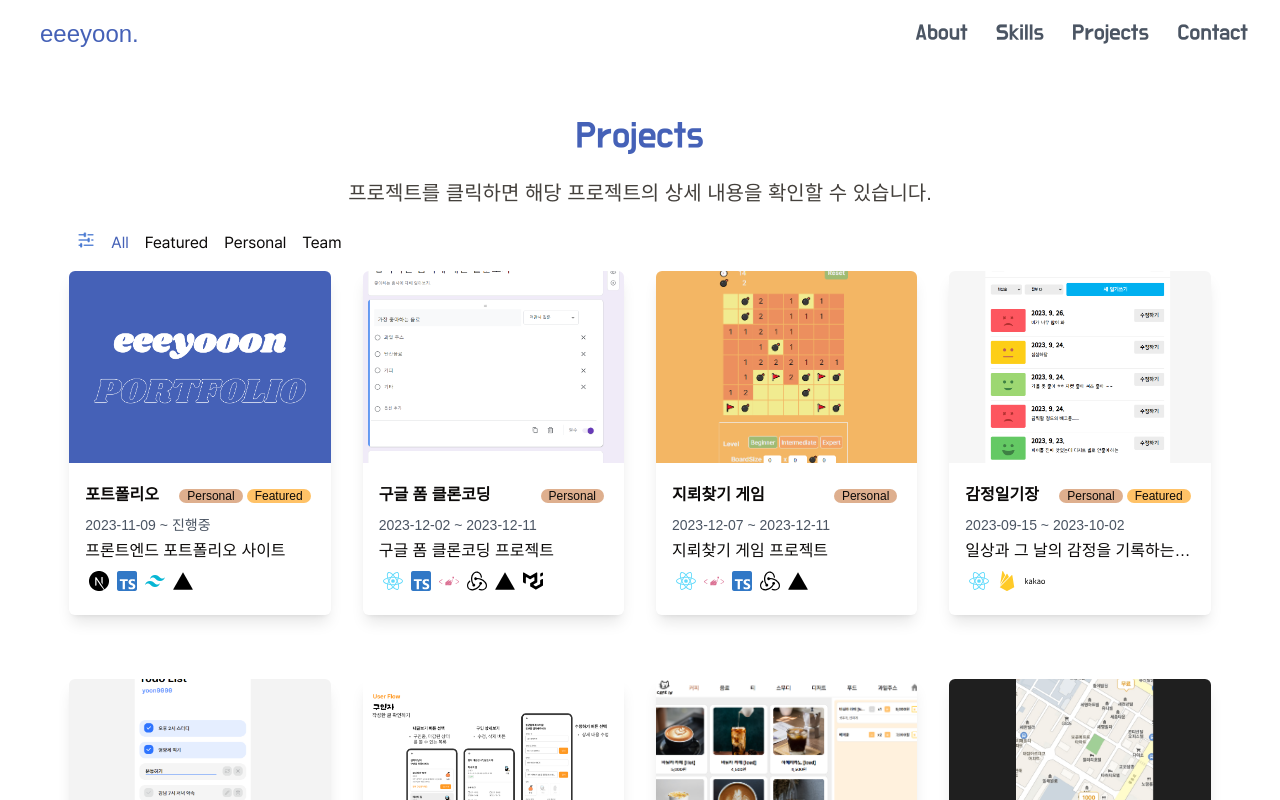
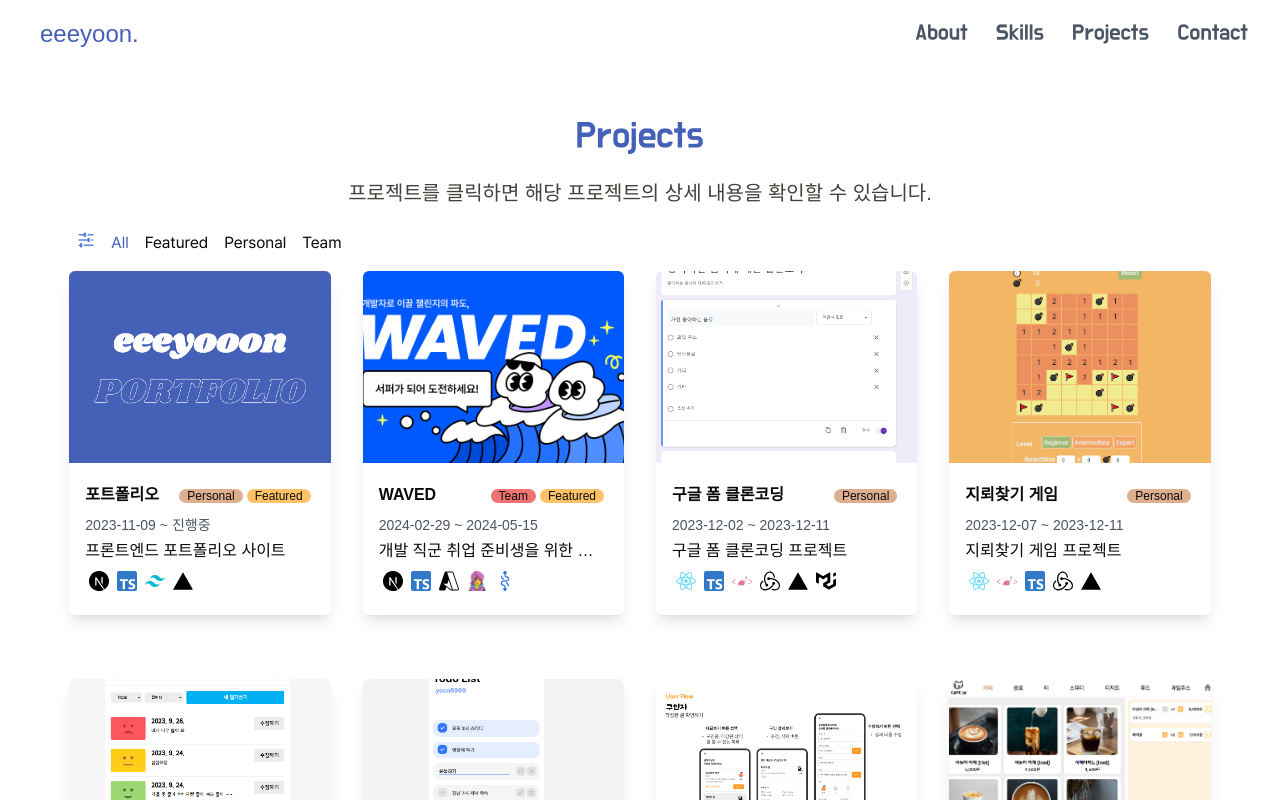
Before and after one commit to eeeyooon/portfolio, a Next.js app: page /projects in a window 1280 px wide. Built offline with nearby package versions, Linux system fonts and the light colour scheme; a web font is replaced by a local one.

Commit message:
chore: WAVED 프로젝트 데이터 추가

```diff
--- /dev/null
+++ b/data/projects/projectDetailData.ts/project10.ts
@@ -0,0 +1,24 @@
+export const project10 = {
+  title: "WAVED",
+  intro: "개발 직군 취업 준비생을 위한 챌린지 플랫폼",
+  description:
+    "WAVED는 개발 직군 취업 준비생을 대상으로 챌린지를 제공하는 플랫폼입니다. 개발 직군 취업 준비에 도움이 될 수 있도록 맞춤형 챌린지를 제공합니다. 원하는 챌린지에 예치금을 걸고, 같은 챌린지를 신청한 참여자들끼리 답변을 공유하며 동기부여를 얻을 수 있도록 합니다. 6주간 기획부터 MVP 모델 출시까지 진행하였고, 4주 간 베타 테스트와 QA에 대응 후 공식 런칭하였습니다. 현재는 IT 교육기업인 (주) 멋쟁이 사자처럼의 서비스 라인에 탑재를 위한 인수인계 절차를 진행 중입니다.",
+  points: [
+    `온보딩, 로그인 및 회원가입, 챌린지 신청 및 결제, 알림 기능, 프로필 페이지 및 관리자 페이지 등 화면 및 기능 개발`,
+    `로그인 성공 시 백엔드 서버로부터 \`JWT\`를 받아 \`NextJS API Routes\`를 활용하여 \`Next\` 서버에서 세션 관리 `,
+    `유저 인터랙션이 많은 페이지에선 \`CSR\`, 빠른 초기 로딩 및 SEO 최적화가 필요한 페이지에선 \`SSR\`을 선택하여 페이지마다 최적화된 렌더링 방식을 사용`,
+    `\`Axios Interceptors\`를 활용한 에러 핸들링 및 \`AccessToken\` 만료 시 새로운 \`AccessToken\`을 받을 수 있도록 기능 구현 - [[블로그 포스팅]](https://velog.io/@eeeyooon/Axios-%EC%9D%B8%ED%84%B0%EC%85%89%ED%84%B0%EB%A5%BC-%ED%99%9C%EC%9A%A9%ED%95%9C-%EC%97%90%EB%9F%AC-%ED%95%B8%EB%93%A4%EB%A7%81-%EB%B0%8F-AccessToken-%EB%A7%8C%EB%A3%8C-%EC%8B%9C-%EC%9E%AC%EB%B0%9C%EA%B8%89-%EA%B8%B0%EB%8A%A5-%EA%B5%AC%ED%98%84)`,
+    `포트원(구 아임포트)을 연동하여 NHN KCP 실결제 및 결제 후검증 기능 구현`,
+    `\`Github Actions\`를 사용하여 \`Azure App Service\`에 \`Web App\` 배포`,
+  ],
+  startDate: "2024-02-29",
+  endDate: "2024-05-15",
+  category: ["Team", "Featured"],
+  path: "waved-challenge",
+  featured: true,
+  stacks: ["nextjs", "typescript", "azure", "emotion", "recoil"],
+  githubUrl: "https://github.com/Senity-Waved/Waved_FE",
+  docsUrl: "",
+  serviceUrl: "https://waved-likelion.site/",
+  images: 8,
+};
--- a/data/projects/projectDetailData.ts/projectDetailData.ts
+++ b/data/projects/projectDetailData.ts/projectDetailData.ts
@@ -8,6 +8,7 @@ import { project6 } from "./project6";
 import { project7 } from "./project7";
 import { project8 } from "./project8";
 import { project9 } from "./project9";
+import { project10 } from "./project10";
 
 export const projectDetailData: Project[] = [
   project1,
@@ -19,4 +20,5 @@ export const projectDetailData: Project[] = [
   project7,
   project8,
   project9,
+  project10,
 ];
```
